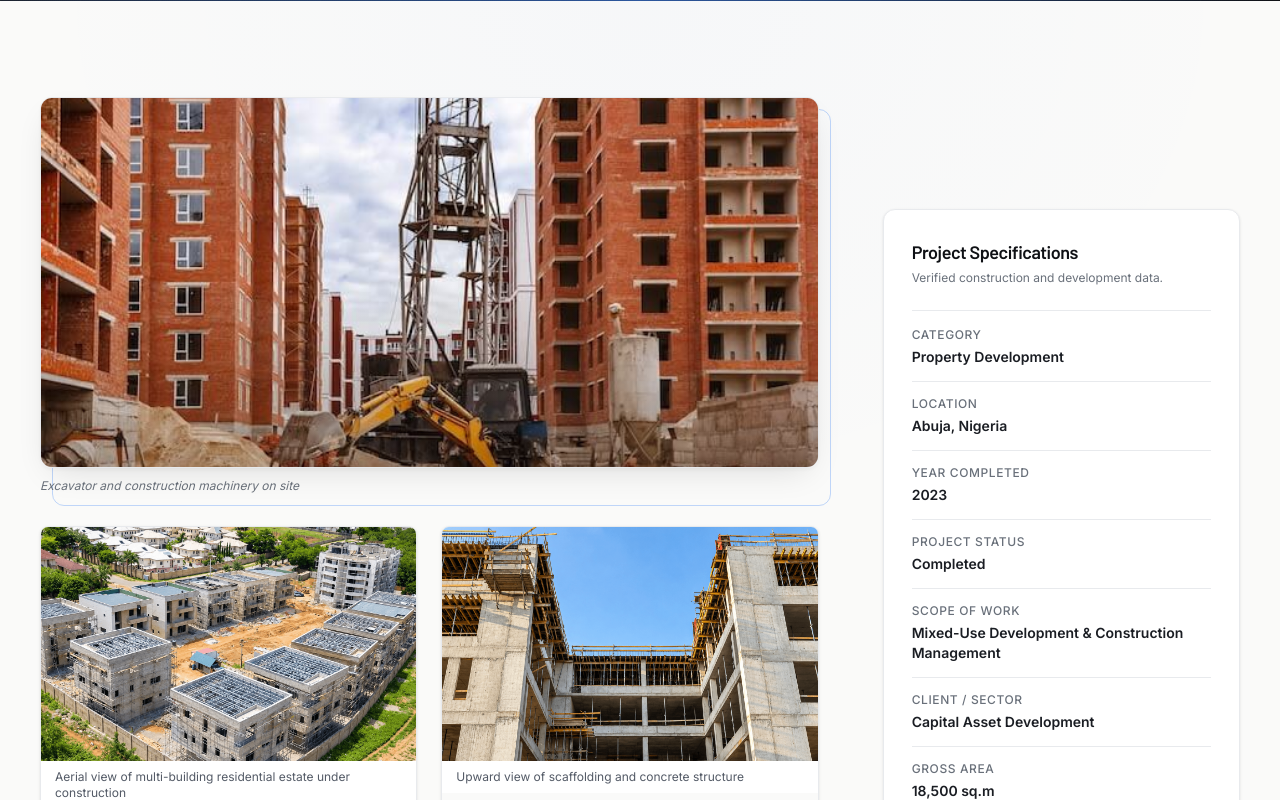
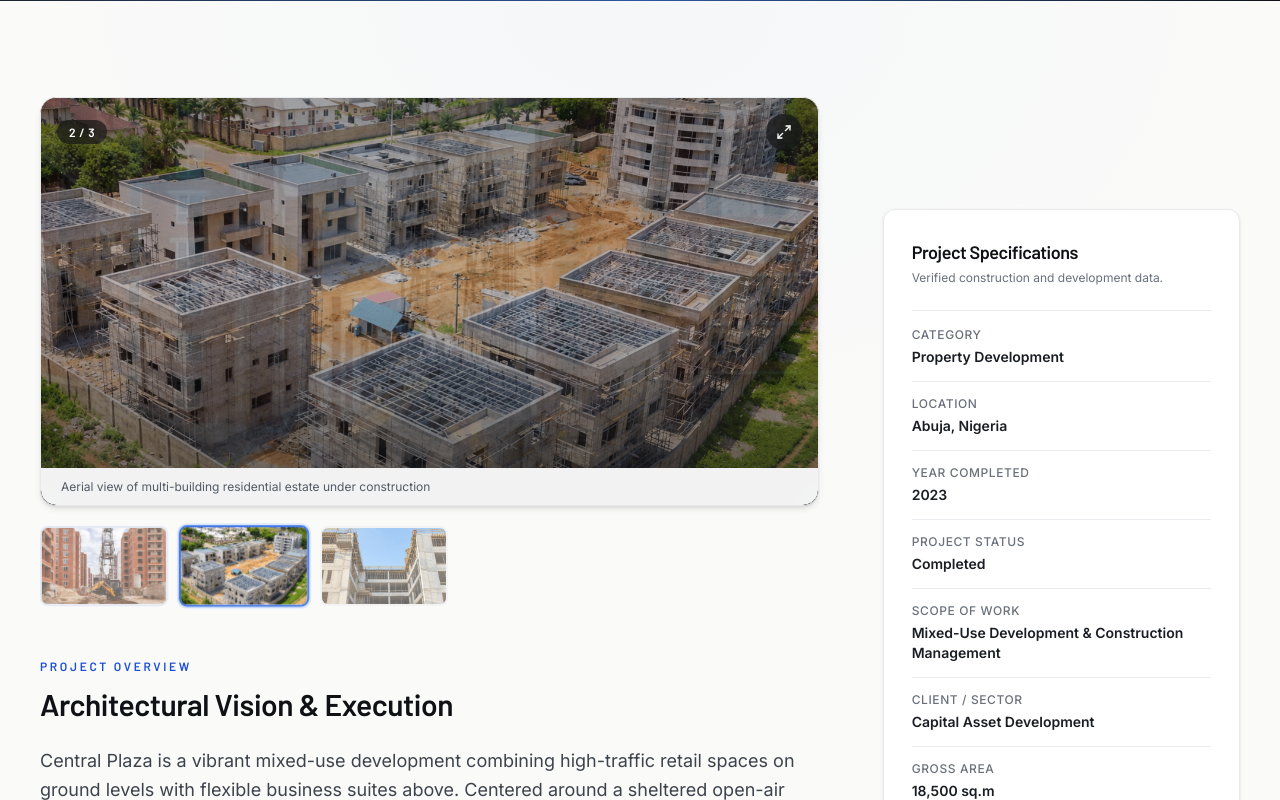
Before and after one commit to MavTech01/ApexBuild-Development-web, a React (Vite) app in the folder client/: page /projects/central-plaza in a window 1280 px wide. Shown: the part 440-1240 px from the top of the page. Built offline with nearby package versions, Linux system fonts and the light colour scheme.

Commit message:
feat(projects): convert project details gallery into interactive carousel with thumbnail navigation and fullscreen lightbox

```diff
--- a/client/src/components/projects/details/ProjectDetailsContent.jsx
+++ b/client/src/components/projects/details/ProjectDetailsContent.jsx
@@ -9,7 +9,11 @@ export default function ProjectDetailsContent({ project }) {
     <div className="grid grid-cols-1 gap-12 lg:grid-cols-12 lg:gap-14 xl:gap-16">
       {/* Main Content Area */}
       <div className="space-y-12 lg:col-span-8">
-        <ProjectDetailsGallery image={project.image} gallery={project.gallery} />
+        <ProjectDetailsGallery
+          image={project.image}
+          gallery={project.gallery}
+          title={project.title}
+        />
         <ProjectOverview description={project.description} revealClass={revealClass} />
         <ProjectHighlights highlights={project.highlights} revealClass={revealClass} />
       </div>
--- a/client/src/components/projects/details/ProjectDetailsGallery.jsx
+++ b/client/src/components/projects/details/ProjectDetailsGallery.jsx
@@ -1,66 +1,212 @@
-export default function ProjectDetailsGallery({ image, gallery = [] }) {
+import { useState, useEffect, useCallback, useRef } from 'react'
+import { ChevronLeft, ChevronRight, Maximize2 } from 'lucide-react'
+import ImageLightbox from '@/components/ui/ImageLightbox.jsx'
+
+/**
+ * ProjectDetailsGallery
+ * Carousel display for project details images.
+ * Replaces the multi-image stack with a single focused slide view,
+ * thumbnail previews, navigation controls, auto-play pause on hover,
+ * and integrated full-screen lightbox preview.
+ */
+export default function ProjectDetailsGallery({ image, gallery = [], title = '' }) {
+  // Combine hero image + gallery perspectives into one unified array of slides
+  const allSlides = [
+    image,
+    ...gallery.filter((g) => g && g.src && g.src !== image?.src),
+  ].filter(Boolean)
+
+  const [activeIndex, setActiveIndex] = useState(0)
+  const [isLightboxOpen, setIsLightboxOpen] = useState(false)
+  const [isHovered, setIsHovered] = useState(false)
+  const [touchStart, setTouchStart] = useState(0)
+  const [touchEnd, setTouchEnd] = useState(0)
+  const timerRef = useRef(null)
+
+  const totalSlides = allSlides.length
+  const currentSlide = allSlides[activeIndex] || image
+
+  const nextSlide = useCallback(() => {
+    setActiveIndex((prev) => (prev + 1) % totalSlides)
+  }, [totalSlides])
+
+  const prevSlide = useCallback(() => {
+    setActiveIndex((prev) => (prev - 1 + totalSlides) % totalSlides)
+  }, [totalSlides])
+
+  const goToSlide = (index) => {
+    setActiveIndex(index)
+  }
+
+  // Keyboard navigation when focused
+  const handleKeyDown = (e) => {
+    if (e.key === 'ArrowLeft') prevSlide()
+    if (e.key === 'ArrowRight') nextSlide()
+  }
+
+  // Touch gesture handlers for mobile swipe
+  const handleTouchStart = (e) => {
+    setTouchStart(e.targetTouches[0].clientX)
+    setTouchEnd(e.targetTouches[0].clientX)
+  }
+
+  const handleTouchMove = (e) => {
+    setTouchEnd(e.targetTouches[0].clientX)
+  }
+
+  const handleTouchEnd = () => {
+    if (touchStart - touchEnd > 50) nextSlide()
+    if (touchStart - touchEnd < -50) prevSlide()
+  }
+
+  // Subtle auto-advance every 6 seconds when not hovered or engaged
+  useEffect(() => {
+    if (totalSlides <= 1 || isHovered || isLightboxOpen) {
+      if (timerRef.current) clearInterval(timerRef.current)
+      return
+    }
+
+    timerRef.current = setInterval(nextSlide, 6000)
+    return () => {
+      if (timerRef.current) clearInterval(timerRef.current)
+    }
+  }, [totalSlides, isHovered, isLightboxOpen, nextSlide])
+
+  if (!currentSlide) return null
+
   return (
-    <div className="space-y-6 sm:space-y-8">
-      {/* Featured Main Image */}
-      <figure className="group relative animate-rise">
-        <span
-          aria-hidden="true"
-          className="absolute -bottom-3 -right-3 -z-10 hidden h-full w-full rounded-xl border border-blue-500/30 lg:block"
-        />
+    <div
+      className="space-y-4 animate-rise"
+      onMouseEnter={() => setIsHovered(true)}
+      onMouseLeave={() => setIsHovered(false)}
+      onKeyDown={handleKeyDown}
+      tabIndex={0}
+      role="region"
+      aria-label="Project images carousel"
+    >
+      {/* Main Active Slide Display */}
+      <figure className="group relative overflow-hidden rounded-2xl border border-line bg-ink-950 shadow-md">
+        <div
+          onTouchStart={handleTouchStart}
+          onTouchMove={handleTouchMove}
+          onTouchEnd={handleTouchEnd}
+          className="relative aspect-[16/10] overflow-hidden sm:aspect-[16/9] lg:aspect-[21/10]"
+        >
+          {allSlides.map((slide, idx) => {
+            const isActive = idx === activeIndex
+            return (
+              <div
+                key={slide.src + idx}
+                className={`absolute inset-0 transition-opacity duration-700 ease-out-premium ${
+                  isActive ? 'opacity-100 z-10' : 'opacity-0 z-0 pointer-events-none'
+                }`}
+                aria-hidden={!isActive}
+              >
+                <img
+                  src={slide.src}
+                  alt={slide.alt || `${title} perspective ${idx + 1}`}
+                  width={slide.width || 960}
+                  height={slide.height || 640}
+                  loading={idx === 0 ? 'eager' : 'lazy'}
+                  className="h-full w-full object-cover transition-transform duration-700 ease-out-premium group-hover:scale-102"
+                />
+              </div>
+            )
+          })}
 
-        <div className="relative aspect-[16/10] overflow-hidden rounded-xl border border-line bg-ink-100 shadow-lift sm:aspect-[16/9] lg:aspect-[21/10]">
-          <img
-            src={image.src}
-            alt={image.alt}
-            width={image.width}
-            height={image.height}
-            loading="eager"
-            fetchPriority="high"
-            decoding="async"
-            className="h-full w-full object-cover transition-transform duration-700 ease-out-premium group-hover:scale-102 motion-reduce:group-hover:scale-100"
+          {/* Vignette Gradient Overlay */}
+          <div
+            aria-hidden="true"
+            className="pointer-events-none absolute inset-0 z-20 bg-gradient-to-t from-ink-950/40 via-transparent to-ink-950/20"
           />
-          <div className="pointer-events-none absolute inset-0 bg-gradient-to-t from-ink-950/20 via-transparent to-transparent" />
+
+          {/* Top Info Bar: Slide Counter & Fullscreen Lightbox Button */}
+          <div className="absolute top-4 left-4 right-4 z-30 flex items-center justify-between">
+            {totalSlides > 1 && (
+              <span className="rounded-full bg-ink-950/60 px-3 py-1 font-display text-xs font-semibold tracking-wider text-white backdrop-blur-md">
+                {activeIndex + 1} / {totalSlides}
+              </span>
+            )}
+
+            <button
+              type="button"
+              onClick={() => setIsLightboxOpen(true)}
+              className="ml-auto flex h-9 w-9 items-center justify-center rounded-full bg-ink-950/60 text-white backdrop-blur-md transition-all hover:bg-blue-600 hover:scale-105 focus:outline-none focus:ring-2 focus:ring-blue-400"
+              title="Enlarge image"
+              aria-label="Enlarge image in full screen lightbox"
+            >
+              <Maximize2 className="h-4 w-4" />
+            </button>
+          </div>
+
+          {/* Navigation Arrows (visible if > 1 slide) */}
+          {totalSlides > 1 && (
+            <>
+              <button
+                type="button"
+                onClick={prevSlide}
+                className="absolute left-3 top-1/2 z-30 -translate-y-1/2 flex h-10 w-10 items-center justify-center rounded-full bg-white/90 text-ink-900 shadow-md backdrop-blur-xs transition-all duration-300 hover:bg-white hover:text-blue-600 hover:scale-110 focus:outline-none focus:ring-2 focus:ring-blue-500 opacity-90 sm:opacity-0 sm:group-hover:opacity-100"
+                aria-label="Previous slide"
+              >
+                <ChevronLeft className="h-5 w-5" strokeWidth={2.2} />
+              </button>
+
+              <button
+                type="button"
+                onClick={nextSlide}
+                className="absolute right-3 top-1/2 z-30 -translate-y-1/2 flex h-10 w-10 items-center justify-center rounded-full bg-white/90 text-ink-900 shadow-md backdrop-blur-xs transition-all duration-300 hover:bg-white hover:text-blue-600 hover:scale-110 focus:outline-none focus:ring-2 focus:ring-blue-500 opacity-90 sm:opacity-0 sm:group-hover:opacity-100"
+                aria-label="Next slide"
+              >
+                <ChevronRight className="h-5 w-5" strokeWidth={2.2} />
+              </button>
+            </>
+          )}
         </div>
 
-        {image.alt && (
-          <figcaption className="mt-2.5 text-xs text-ink-500 italic">
-            {image.alt}
+        {/* Caption */}
+        {currentSlide.alt && (
+          <figcaption className="border-t border-line/40 bg-surface/95 px-4 py-2.5 text-xs text-ink-600 backdrop-blur-sm sm:px-5">
+            {currentSlide.alt}
           </figcaption>
         )}
       </figure>
 
-      {/* Additional Gallery Perspectives */}
-      {gallery && gallery.length > 0 && (
-        <div>
-          <h3 className="sr-only">Project Gallery Perspectives</h3>
-          <div className="grid grid-cols-1 gap-4 sm:grid-cols-2 sm:gap-6">
-            {gallery.map((item, idx) => (
-              <figure
-                key={item.src + idx}
-                style={{ animationDelay: `${(idx + 1) * 120}ms` }}
-                className="group relative overflow-hidden rounded-lg border border-line bg-ink-50 shadow-sm transition-all duration-300 hover:border-blue-500/40 hover:shadow-md animate-rise"
+      {/* Thumbnails Row (when multiple slides are available) */}
+      {totalSlides > 1 && (
+        <div className="flex items-center gap-3 overflow-x-auto pb-1 pt-1">
+          {allSlides.map((slide, idx) => {
+            const isSelected = idx === activeIndex
+            return (
+              <button
+                key={slide.src + idx}
+                type="button"
+                onClick={() => goToSlide(idx)}
+                aria-label={`Go to image perspective ${idx + 1}`}
+                aria-current={isSelected ? 'true' : 'false'}
+                className={`relative aspect-[16/10] h-16 sm:h-20 shrink-0 overflow-hidden rounded-lg border-2 transition-all duration-300 ease-out-premium focus:outline-none ${
+                  isSelected
+                    ? 'border-blue-600 ring-2 ring-blue-500/20 scale-[1.02]'
+                    : 'border-line/70 opacity-60 hover:opacity-100 hover:border-blue-400'
+                }`}
               >
-                <div className="aspect-[16/10] overflow-hidden">
-                  <img
-                    src={item.src}
-                    alt={item.alt}
-                    width={item.width}
-                    height={item.height}
-                    loading="lazy"
-                    decoding="async"
-                    className="h-full w-full object-cover transition-transform duration-500 ease-out-premium group-hover:scale-105 motion-reduce:group-hover:scale-100"
-                  />
-                </div>
-                {item.alt && (
-                  <figcaption className="bg-surface/90 px-3.5 py-2 text-xs text-ink-600 backdrop-blur-xs">
-                    {item.alt}
-                  </figcaption>
-                )}
-              </figure>
-            ))}
-          </div>
+                <img
+                  src={slide.src}
+                  alt=""
+                  className="h-full w-full object-cover"
+                />
+              </button>
+            )
+          })}
         </div>
       )}
+
+      {/* Fullscreen Lightbox Modal */}
+      <ImageLightbox
+        isOpen={isLightboxOpen}
+        onClose={() => setIsLightboxOpen(false)}
+        image={currentSlide}
+        title={title || currentSlide.alt}
+      />
     </div>
   )
 }
```
